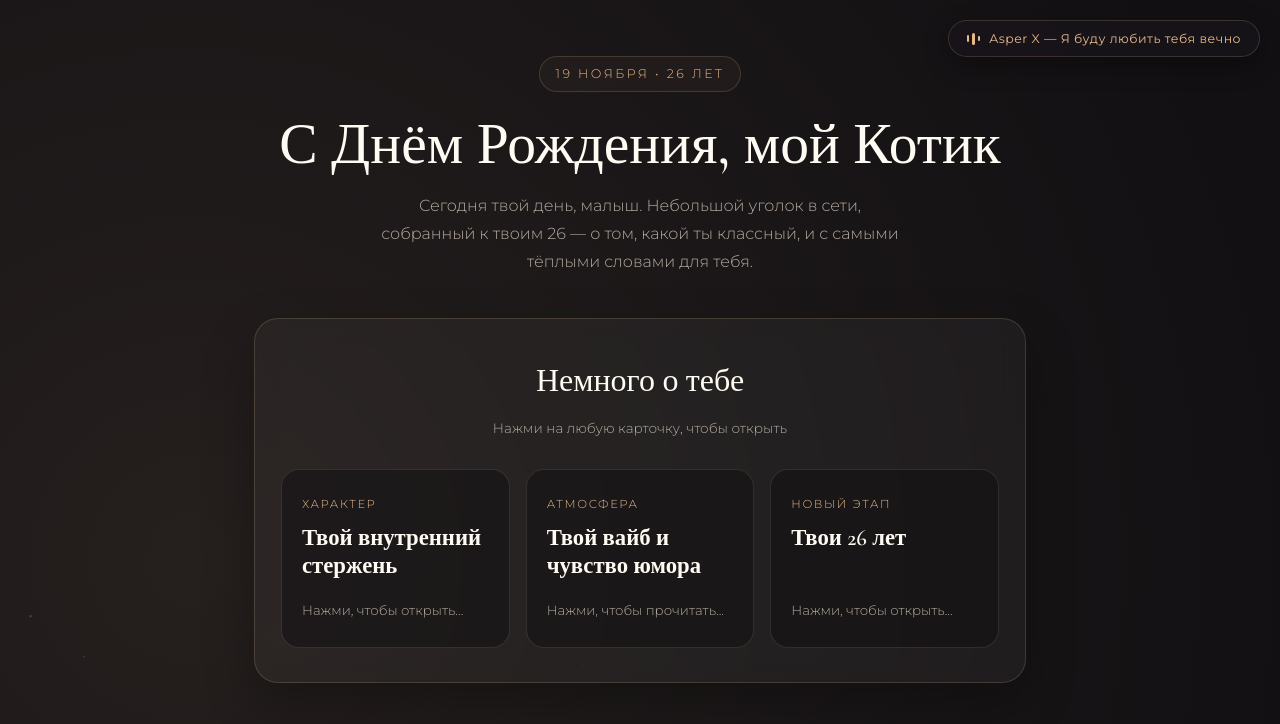
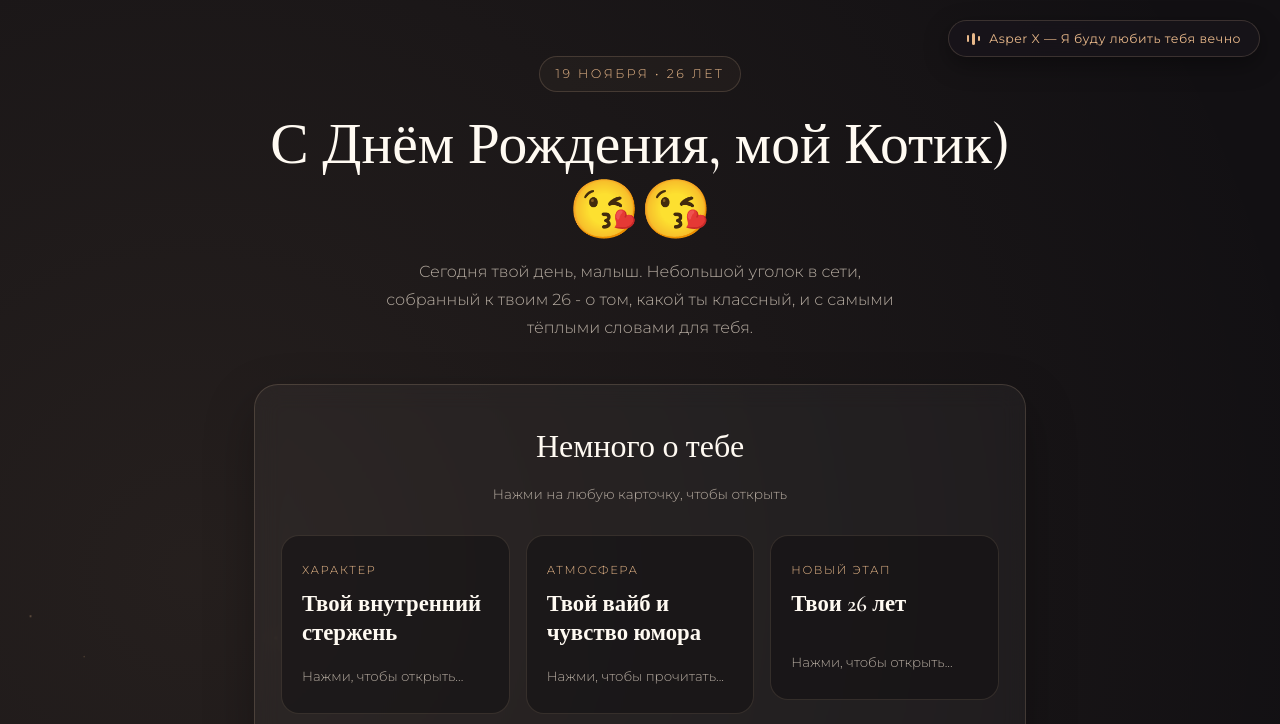
Before and after one commit to vladaenya/happy-birthday, a plain HTML site: page index.html in a window 1280 px wide. Shown: the top 724 px of the page. Drawn offline with nearby package versions, Linux system fonts and the light colour scheme.

Commit message:
Update index.html

```diff
--- a/index.html
+++ b/index.html
@@ -75,19 +75,19 @@
         }
         .section-title { font-family: 'Cormorant Garamond', serif; font-size: 2rem; font-weight: 500; text-align: center; margin-bottom: 8px; color: #fffaf2; }
         .section-hint { text-align: center; font-size: 0.85rem; color: var(--text-muted); margin-bottom: 28px; }
-        .cards-grid { display: grid; grid-template-columns: repeat(auto-fit, minmax(220px, 1fr)); gap: 16px; }
+        .cards-grid { display: grid; grid-template-columns: repeat(auto-fit, minmax(220px, 1fr)); gap: 16px; align-items: start; }
         .memory-card {
             background: rgba(18, 16, 19, 0.52); border: 1px solid rgba(245, 210, 175, 0.12); border-radius: 18px;
             padding: 24px 20px; cursor: pointer; transition: all 0.4s cubic-bezier(0.22, 1, 0.36, 1);
-            position: relative; overflow: hidden; min-height: 165px; display: flex; flex-direction: column; justify-content: space-between;
+            position: relative; min-height: 165px; display: flex; flex-direction: column; justify-content: space-between;
         }
         .memory-card:hover { background: rgba(255, 248, 240, 0.06); border-color: rgba(232, 184, 138, 0.4); transform: translateY(-3px); box-shadow: 0 12px 26px rgba(0, 0, 0, 0.25); }
-        .memory-card > div:first-child { display: flex; flex-direction: column; height: 100%; }
+        .memory-card > div:first-child { display: flex; flex-direction: column; flex-grow: 1; }
         .card-tag { font-size: 0.72rem; text-transform: uppercase; letter-spacing: 0.14em; color: var(--accent-warm); margin-bottom: 10px; }
         .card-title { font-family: 'Cormorant Garamond', serif; font-size: 1.42rem; font-weight: 600; color: #fffaf2; margin-bottom: 8px; line-height: 1.25; }
         .card-preview { font-size: 0.83rem; color: var(--text-muted); margin-top: auto; padding-top: 10px; }
-        .card-secret { max-height: 0; opacity: 0; overflow: hidden; transition: max-height 0.5s ease, opacity 0.5s ease, margin-top 0.4s ease; font-size: 0.92rem; color: var(--text-main); border-top: 1px solid rgba(245, 210, 175, 0.12); }
-        .memory-card.open .card-secret { max-height: 220px; opacity: 1; margin-top: 14px; padding-top: 14px; }
+        .card-secret { max-height: 0; opacity: 0; overflow: hidden; transition: max-height 0.5s ease, opacity 0.5s ease, margin-top 0.4s ease; font-size: 0.92rem; color: var(--text-main); border-top: 1px solid rgba(245, 210, 175, 0.12); line-height: 1.65; }
+        .memory-card.open .card-secret { max-height: 600px; opacity: 1; margin-top: 14px; padding-top: 14px; }
         .memory-card.open .card-preview { display: none; }
         .photos-grid { display: grid; grid-template-columns: repeat(2, 1fr); gap: 20px; margin-bottom: 32px; }
         .photo-frame { background: var(--bg-card); border: 1px solid var(--border-soft); border-radius: 22px; padding: 12px; transition: transform 0.4s ease, border-color 0.4s ease; overflow: hidden; }
@@ -206,11 +206,9 @@
     <div class="container">
         <header>
             <div class="date-badge">19 ноября • 26 лет</div>
-            <h1>С Днём Рождения, мой Котик</h1>
-            <p class="subtitle">Сегодня твой день, малыш. Небольшой уголок в сети, собранный к твоим 26 — о том, какой ты классный, и с самыми тёплыми словами для тебя.</p>
+            <h1>С Днём Рождения, мой Котик)😘😘</h1>
+            <p class="subtitle">Сегодня твой день, малыш. Небольшой уголок в сети, собранный к твоим 26 - о том, какой ты классный, и с самыми тёплыми словами для тебя.</p>
         </header>
-
-        <!-- Карточки о нём в общей рамке -->
         <section class="about-section">
             <h2 class="section-title">Немного о тебе</h2>
             <p class="section-hint">Нажми на любую карточку, чтобы открыть</p>
```
